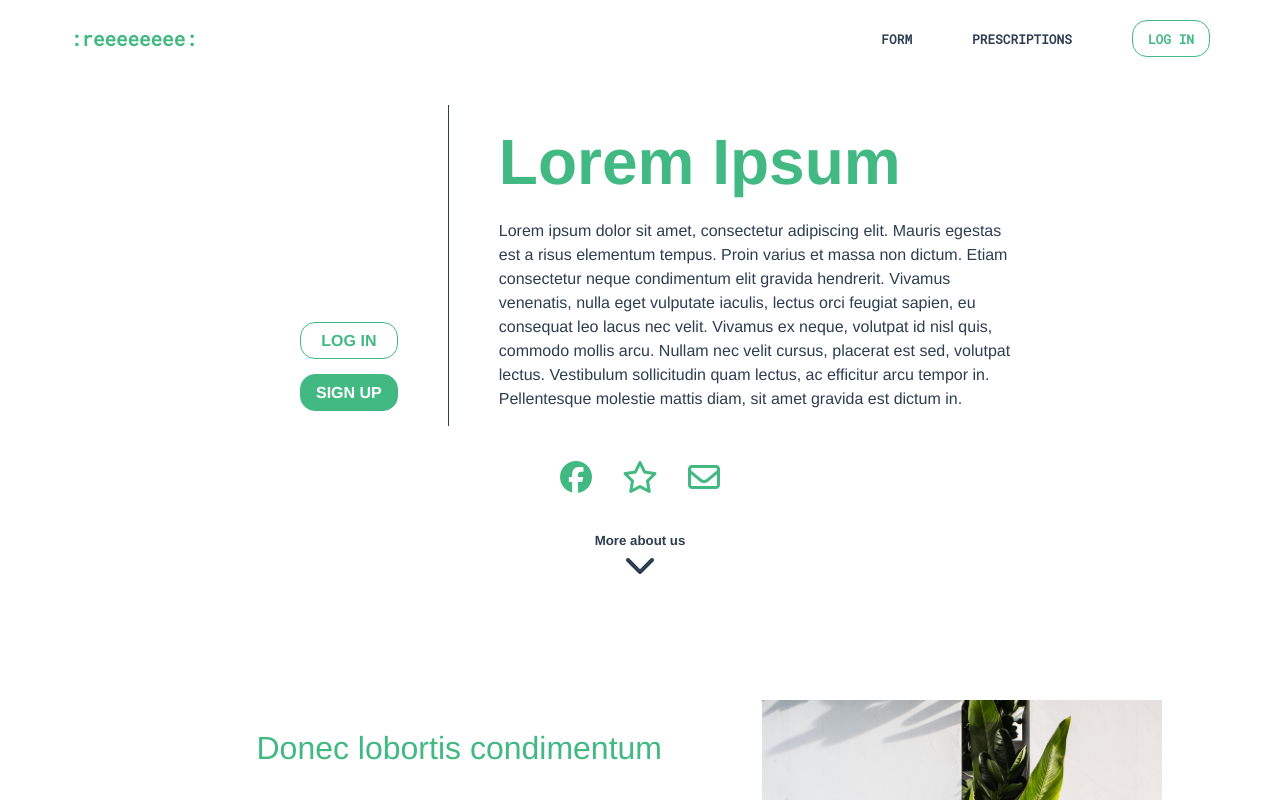
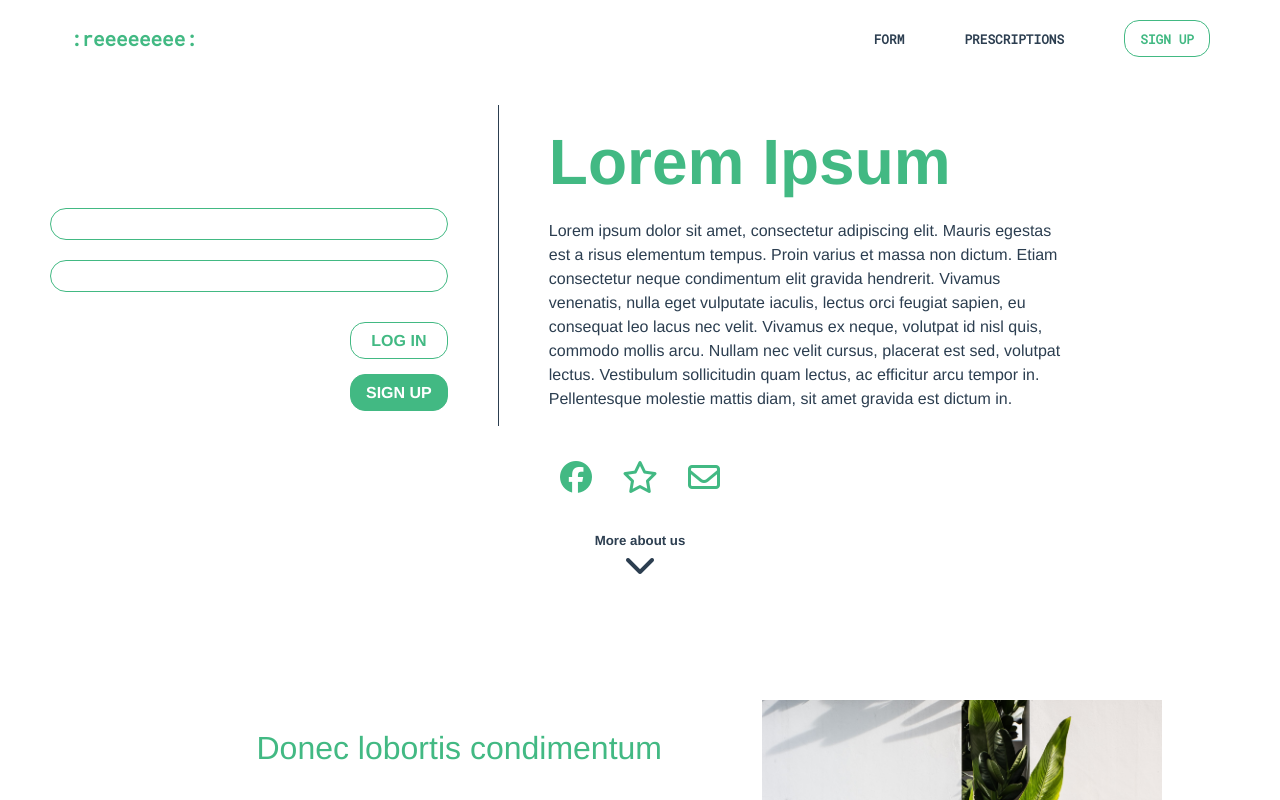
Before and after one commit to trannguyen61/-reeeeeee-FE, a Vue app: page / in a window 1280 px wide. Shown: the top 800 px of the page. Built offline with nearby package versions, Linux system fonts and the light colour scheme.

Commit message:
add login in home

```diff
--- a/src/components/NavBar.vue
+++ b/src/components/NavBar.vue
@@ -21,7 +21,7 @@
 
             <li class="navbar__btn">
                 <router-link to="/">
-                    LOG IN
+                    SIGN UP
                 </router-link>
             </li>
       </ul>
--- a/src/views/Home.vue
+++ b/src/views/Home.vue
@@ -4,6 +4,14 @@
 
     <div class="home__body">
       <div class="btn-group">
+        <div class="btn-group__form">
+          <label for="emailInput"></label>
+          <input type="email" class="form-control" id="emailInput">
+
+          <label for="passwordInput"></label>
+          <input type="password" class="form-control" id="passwordInput">
+        </div>
+
         <router-link to="/login" class="btn-group__link">LOG IN</router-link>
 
         <router-link to="/signup" class="btn-group__link btn-group__link--filled">SIGN UP</router-link>
@@ -133,12 +141,27 @@ a {
 
     .btn-group {
       margin-bottom: 30px;
-      margin-left: 300px;
+      // margin-left: 300px;
       display: flex;
       flex-direction: column;
       justify-content: flex-end;
 
+      &__form {
+        display: flex;
+        flex-direction: column;
+        margin-bottom: 20px;
+
+        .form-control {
+          height: 30px;
+          margin: 10px 0 10px 50px;
+          padding: 0 20px;
+          border: solid 1.5px #42b983;
+          border-radius: 20px;
+        }
+      }
+
       &__link {
+        margin-left: 350px;
         margin-bottom: 15px;
         height: 35px;
         padding: 0 15px;
```
